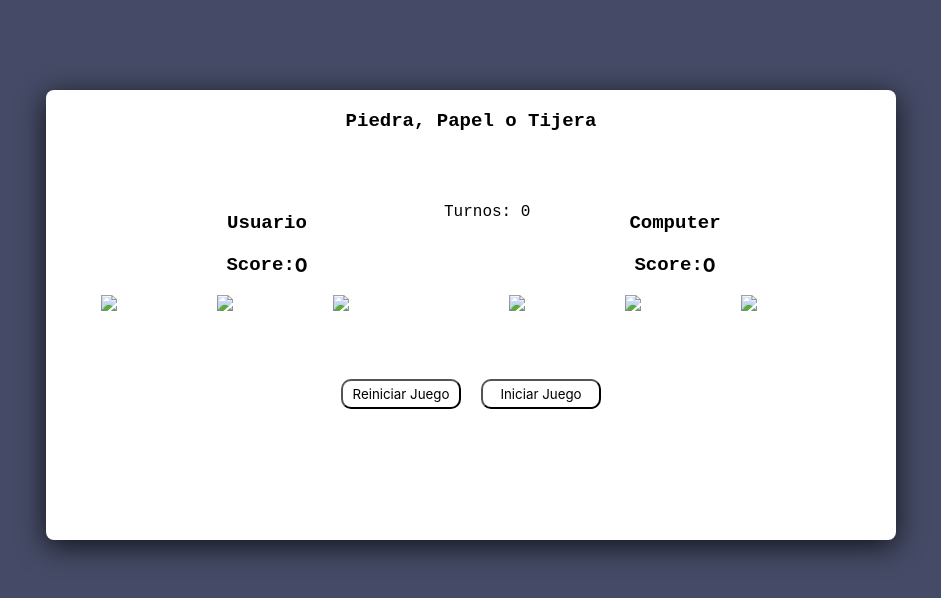
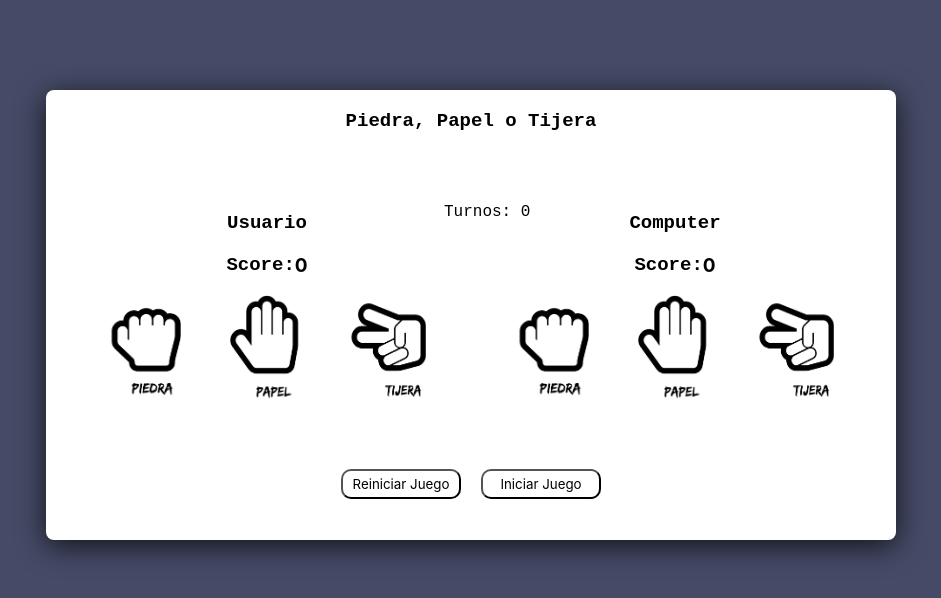
Before and after one commit to JuanAndresValencia/rock-paper-or-scissors-vanillaJS, a plain HTML site: page index.html in a window 1280 px wide. Shown: the whole page, without its empty margins (169-1110 px from the left). Drawn offline with Linux system fonts and the light colour scheme; the site is published under a folder, as on GitHub Pages, so addresses that start at the root find nothing.

Commit message:
cambio de rutas de imagenes

```diff
--- a/index.html
+++ b/index.html
@@ -22,9 +22,9 @@
           <h2>Score: <span id='points-user'></span></h2>
         </div>
         <div class="images-container">
-          <img src='/assets/piedra.png' id='piedra-usuario' class="elemento"/>
-          <img src='/assets/papel.png' id='papel-usuario' class="elemento"/>
-          <img src='/assets/tijera.png' id='tijera-usuario' class="elemento"/>
+          <img src='./assets/piedra.png' id='piedra-usuario' class="elemento"/>
+          <img src='./assets/papel.png' id='papel-usuario' class="elemento"/>
+          <img src='./assets/tijera.png' id='tijera-usuario' class="elemento"/>
         </div>
       </section>
 
@@ -34,9 +34,9 @@
           <h2>Score: <span id='points-computer'></span></h2>
         </div>
         <div class="images-container">
-          <img src='/assets/piedra.png' id='piedra-computer' class="elemento"/>
-          <img src='/assets/papel.png' id='papel-computer' class="elemento"/>
-          <img src='/assets/tijera.png' id='tijera-computer' class="elemento"/>
+          <img src='./assets/piedra.png' id='piedra-computer' class="elemento"/>
+          <img src='./assets/papel.png' id='papel-computer' class="elemento"/>
+          <img src='./assets/tijera.png' id='tijera-computer' class="elemento"/>
         </div>
       </section>
 
```
